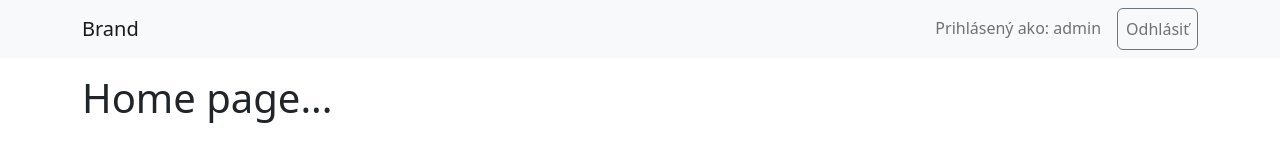
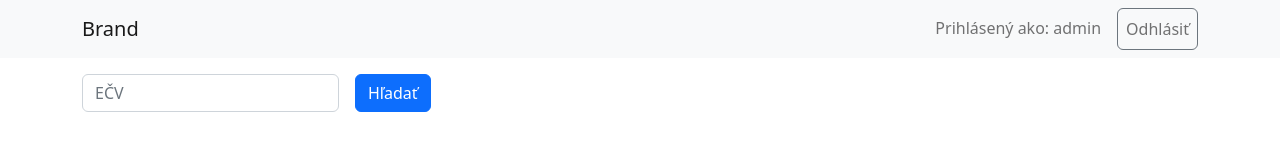
Before and after one commit to nrob81/twbs5-stk, a plain HTML site: page index.html in a window 1280 px wide. Drawn offline with nearby package versions, Linux system fonts and the light colour scheme.

Commit message:
add search form

```diff
--- a/index.html
+++ b/index.html
@@ -25,7 +25,17 @@
     </nav>
 
     <main class="container">
-      <h1>Home page...</h1>
+
+    <form class="row row-cols-sm-auto g-3 align-items-center">
+      <div class="col-12">
+        <input type="text" class="form-control" id="inlineFormInputGroupUsername" placeholder="EČV">
+      </div>
+
+      <div class="col-12">
+        <button type="submit" class="btn btn-primary">Hľadať</button>
+      </div>
+    </form>
+
     </main>
   </body>
 </html>
```
